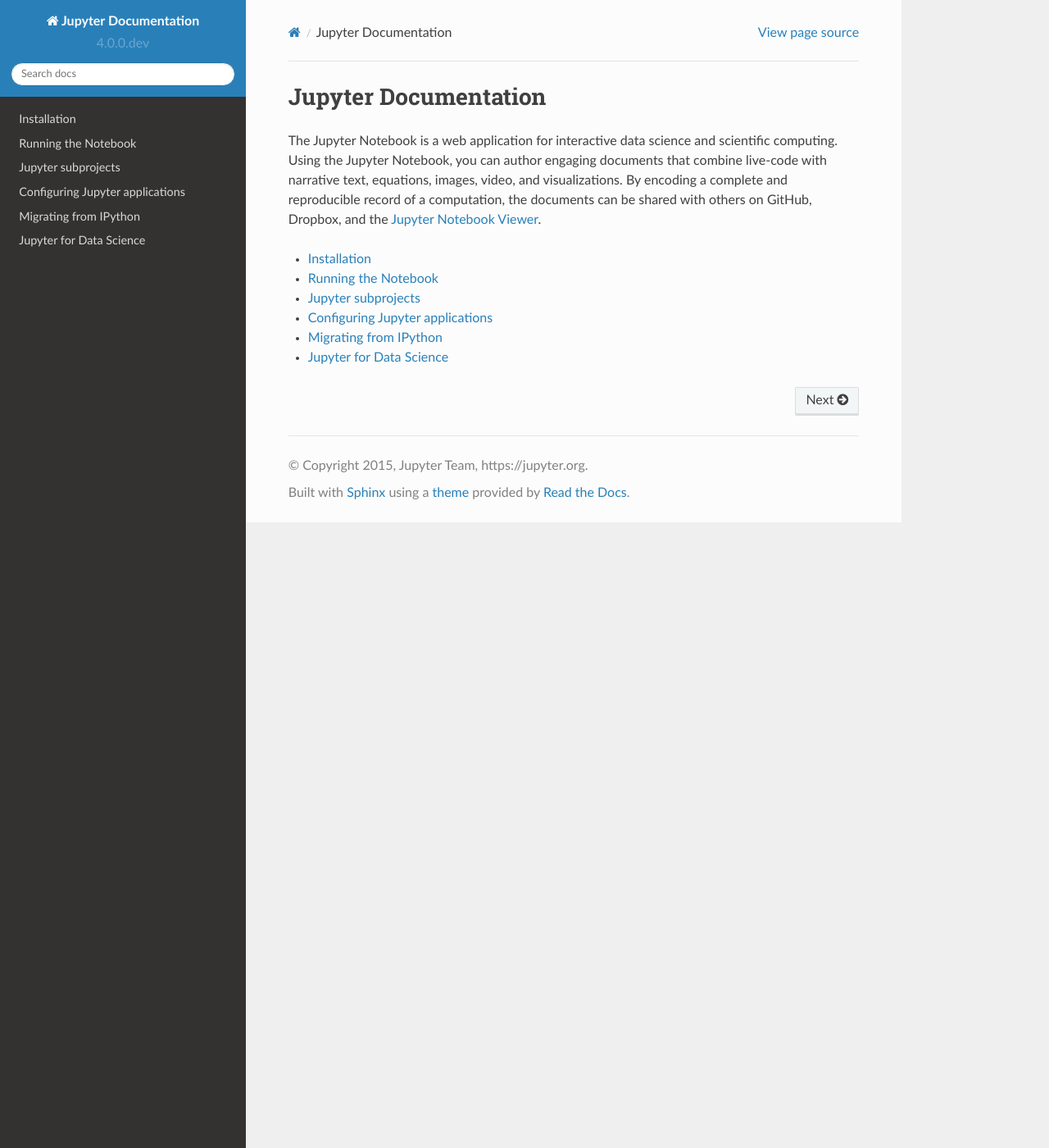
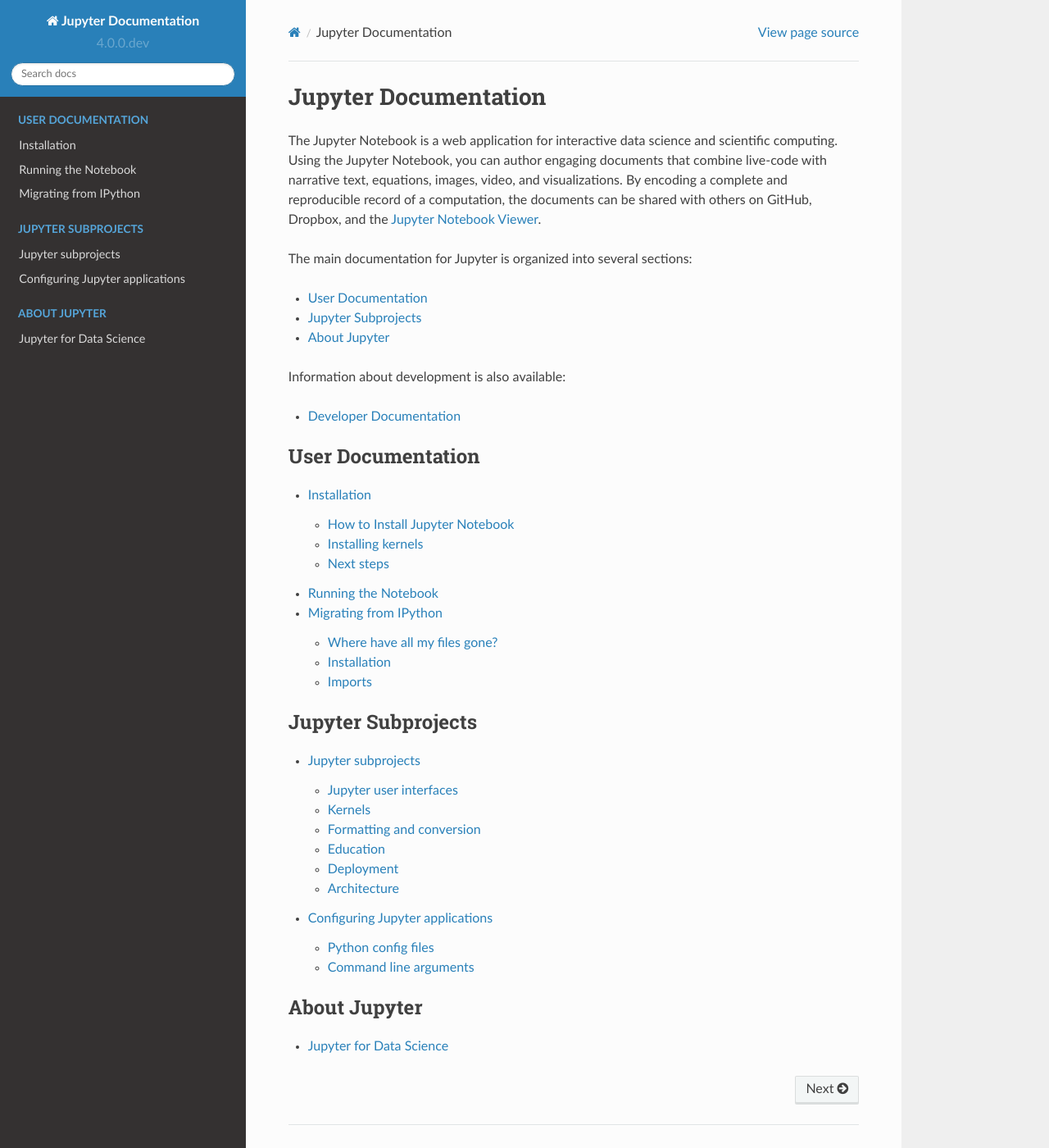
Before and after one commit to jupyter/jupyter, a Sphinx documentation site: the page built from docs/source/index.rst, in a window 1280 px wide and 1400 px high. Shown: the whole window at 82% size. Built offline with Sphinx 7.4.7 and the Read the Docs theme 2.0.0, drawn with Linux system fonts in a browser that asks for light colours; pages that are not in the unit, such as notebooks, are missing from menus.

Commit message:
Add captions for RTD navigation and sub-table of contents

```diff
--- a/docs/source/index.rst
+++ b/docs/source/index.rst
@@ -12,13 +12,52 @@
 computation, the documents can be shared with others on GitHub, Dropbox, and
 the `Jupyter Notebook Viewer <https://github.com/jupyter/nbviewer>`__.
 
+
+The main documentation for Jupyter is organized into several sections:
+
+* :ref:`user-docs`
+* :ref:`jupyter-subprojects`
+* :ref:`about-docs`
+
+Information about development is also available:
+
+* :ref:`dev-docs`
+
+
+.. _user-docs:
+
 .. toctree::
-    :maxdepth: 1
+    :maxdepth: 2
+    :caption: User Documentation
 
     install
     running
-    subprojects
-    config
     migrating
-    system
-    data_science
+
+
+.. _jupyter-subprojects:
+
+.. toctree::
+   :maxdepth: 2
+   :caption: Jupyter Subprojects
+
+   subprojects
+   config
+
+
+.. _dev-docs:
+
+.. toctree::
+   :maxdepth: 2
+   :caption: Developer Documentation
+
+   system
+
+
+.. _about-docs:
+
+.. toctree::
+   :maxdepth: 2
+   :caption: About Jupyter
+
+   data_science
```
